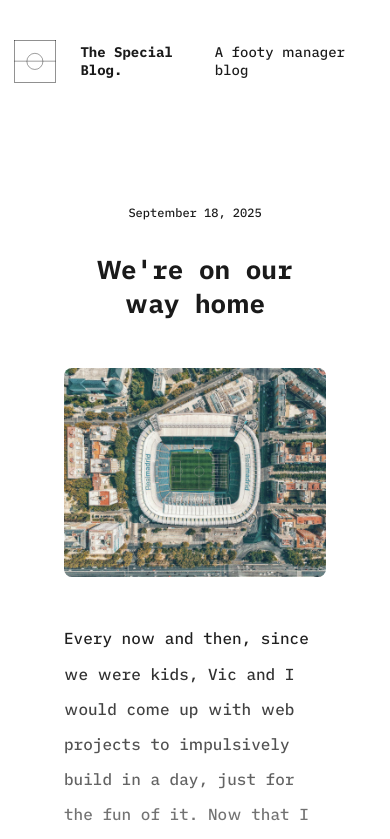
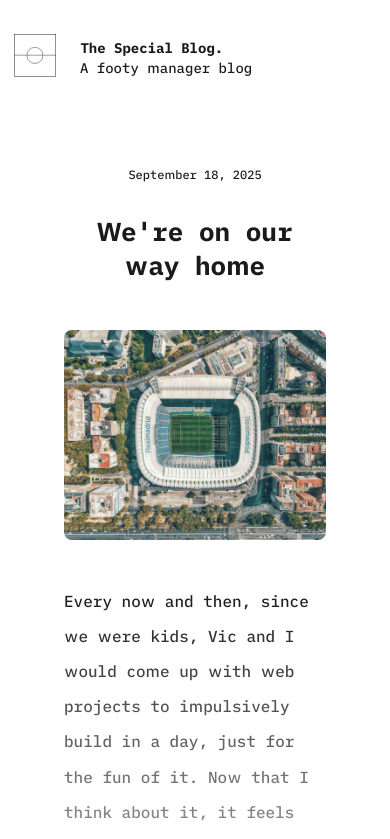
Before and after one commit to rnhnn/el-special-blog, a Next.js app: page / in a window 390 px wide. Shown: the top 839 px of the page. Built offline with nearby package versions, Linux system fonts and the light colour scheme.

Commit message:
fix header mobile

```diff
--- a/src/app/globals.css
+++ b/src/app/globals.css
@@ -81,6 +81,12 @@ img {
     margin-bottom: 66px;
 }
 
+@media (max-width: 768px) {
+    .header {
+        margin-bottom: 40px;
+    }
+}
+
 .header-text,
 .header-text-link {
     display: flex;
@@ -92,15 +98,38 @@ img {
     align-items: center;
 }
 
+@media (max-width: 768px) {
+    .header-text {
+        display: block;
+    }
+    .header-text-link {
+        align-items: flex-start;
+    }
+}
+
 .header-title {
     display: inline-block;
     font-size: 14px;
     margin-left: 24px;
 }
 
+@media (max-width: 768px) {
+    .header-title {
+        margin-top: 5px;
+    }
+}
+
 .header-subtitle {
     font-size: 14px;
     margin-left: 5px;
+}
+
+@media (max-width: 768px) {
+    .header-subtitle {
+        display: block;
+        margin-left: 66px;
+        margin-top: -18px;
+    }
 }
 
 /* BLOG */
```
